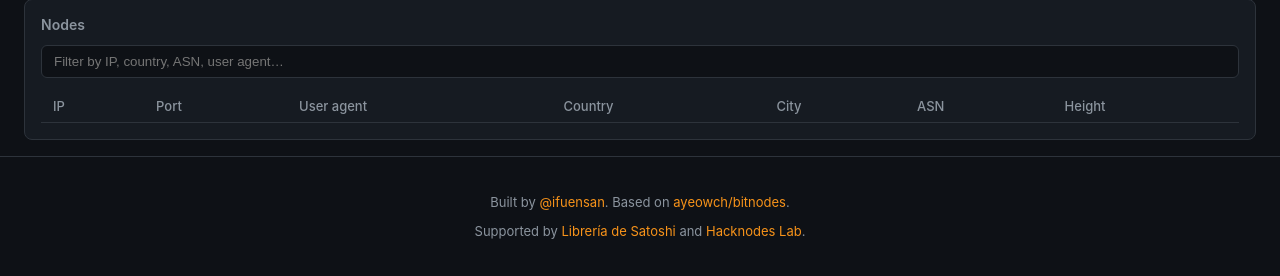
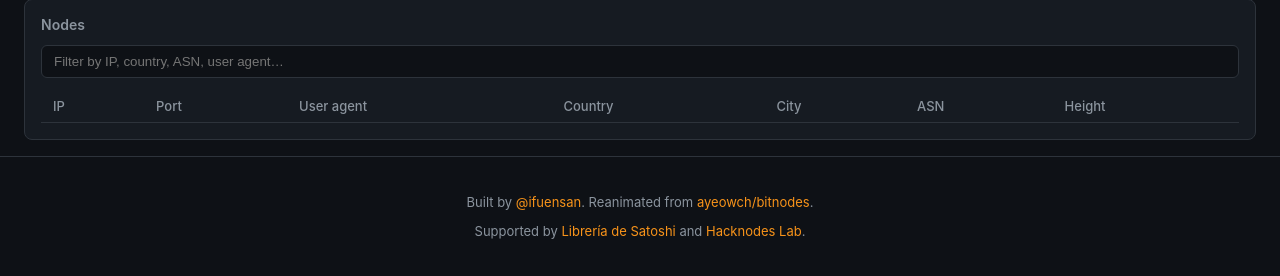
Before and after one commit to ifuensan/alt-bitnodes, a FastAPI app: page / in a window 1280 px wide. Shown: the part 1352-1628 px from the top of the page. Run offline with FastAPI, Linux system fonts and the light colour scheme; data that the repository does not hold is empty; some libraries are stand-ins or nearby versions.

Commit message:
footer: 'Reanimated from' ayeowch/bitnodes — zombie nod to reviving the project

```diff
--- a/templates/index.html
+++ b/templates/index.html
@@ -76,7 +76,7 @@
 <footer>
   <p>
     Built by <a href="https://github.com/ifuensan" target="_blank" rel="noopener noreferrer">@ifuensan</a>.
-    Based on <a href="https://github.com/ayeowch/bitnodes" target="_blank" rel="noopener noreferrer">ayeowch/bitnodes</a>.
+    Reanimated from <a href="https://github.com/ayeowch/bitnodes" target="_blank" rel="noopener noreferrer">ayeowch/bitnodes</a>.
   </p>
   <p>
     Supported by
```
